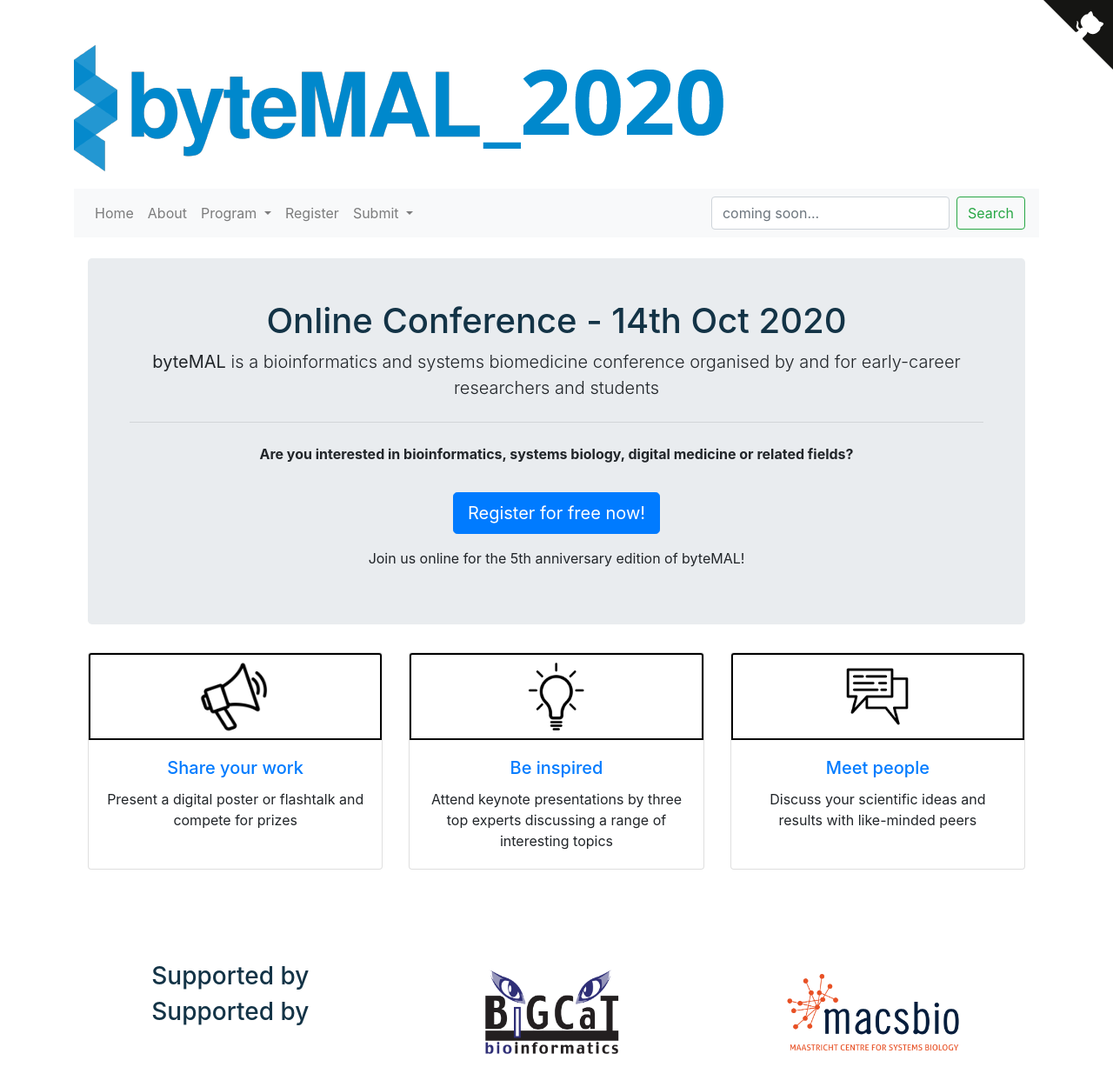
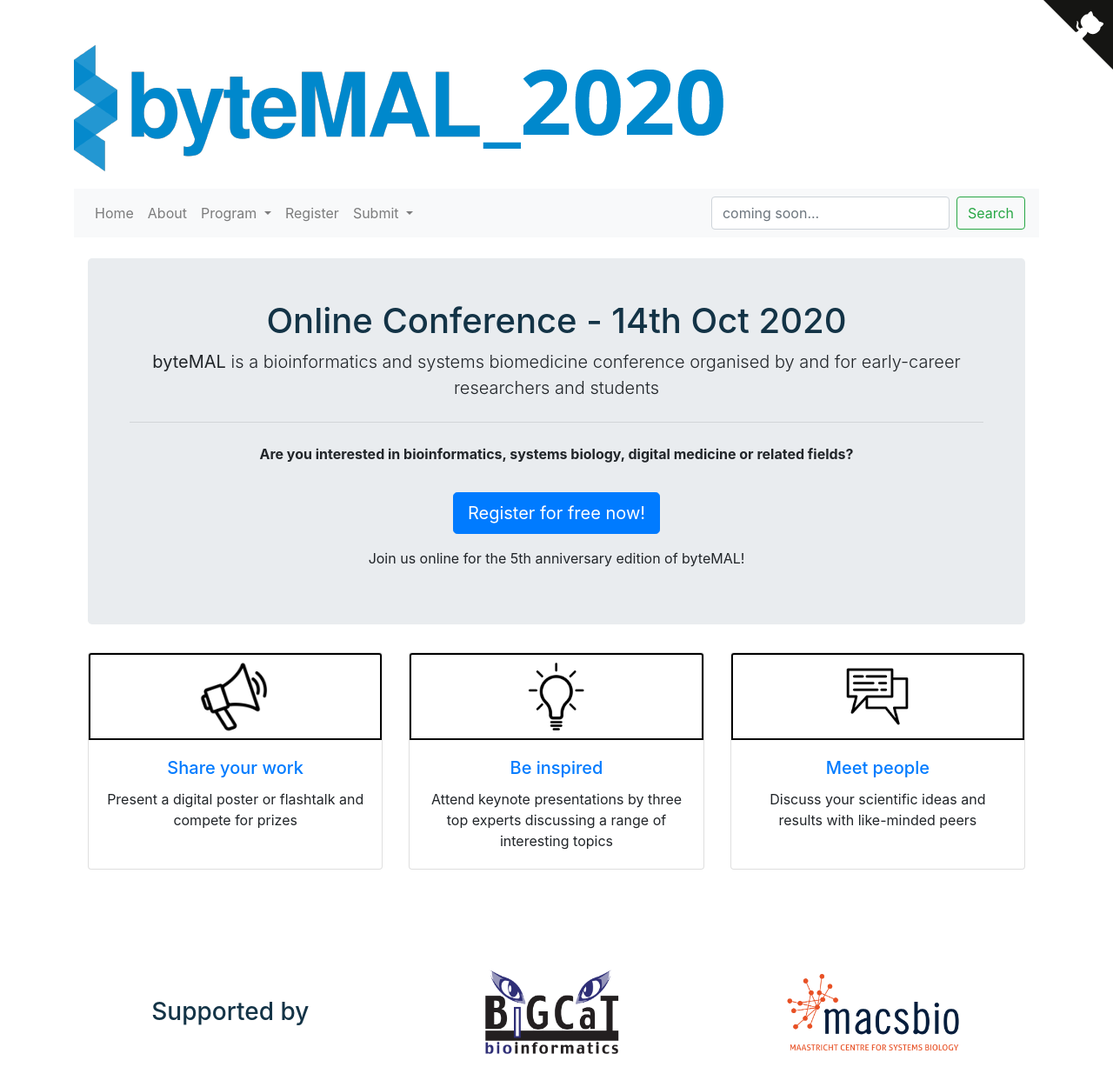
Before and after one commit to bytemal/bytemal-2020, a Jekyll site: the page built from index.html, in a window 1280 px wide. Shown: the whole page at 87% size. Built offline with Jekyll 4.4.1, drawn with Linux system fonts in a browser that asks for light colours.

Commit message:
Update footer.html

```diff
--- a/_includes/footer.html
+++ b/_includes/footer.html
@@ -5,7 +5,7 @@
   <div class="column">
     <div class="card-footer">
 	    <h3 style="color: #FFFFFF"> Supported by </h3>
-	    <h3> Supported by </h3>
+	    <h3 style="color: #FFFFFF"> Supported by </h3>
 	    <h3> Supported by </h3>
     </div>
   </div>
```
